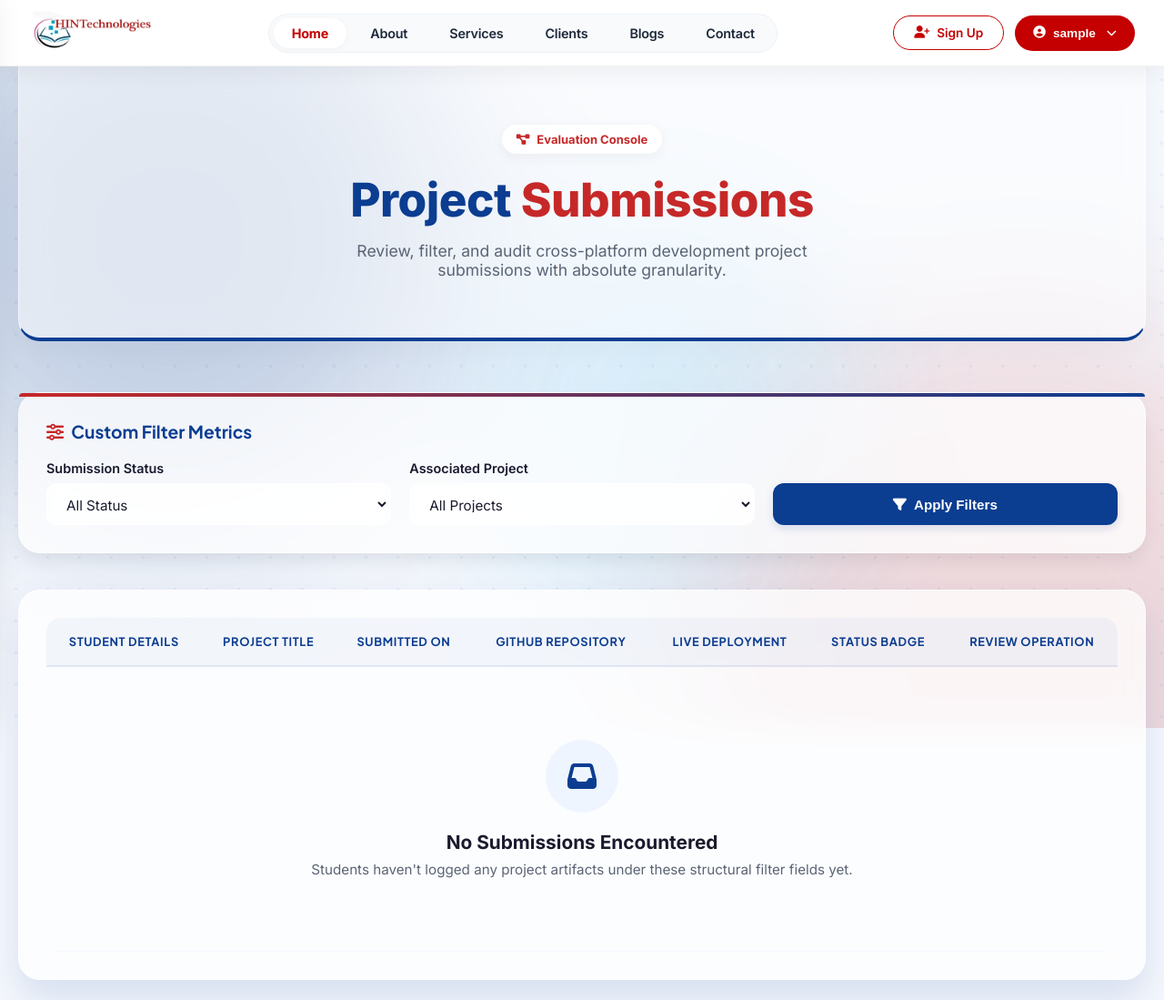
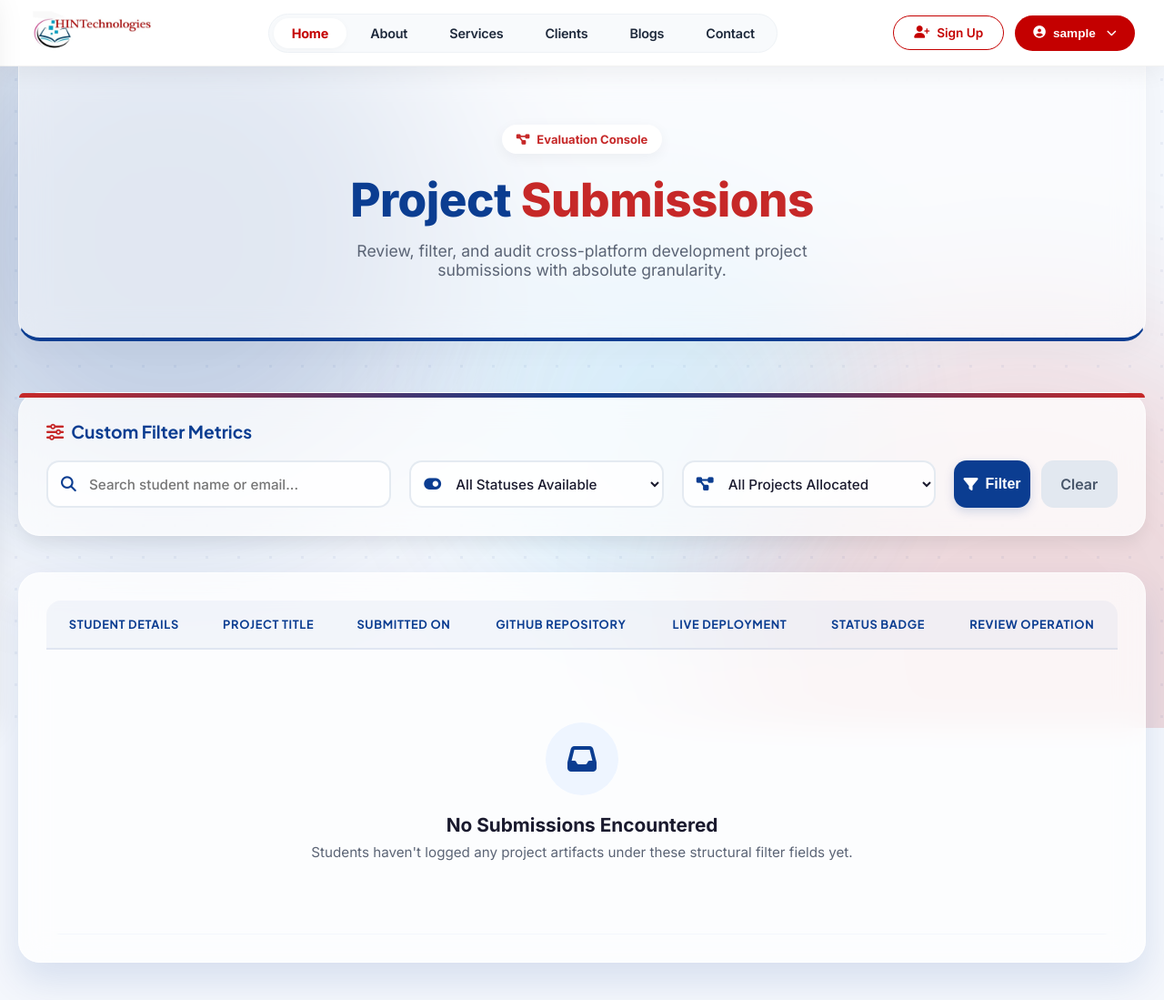
Before and after one commit to vinaykalwala/hintechnologies, a Django app: page /training/admin/submissions/ in a window 1280 px wide. Shown: the top 1099 px of the page at 91% size. Run offline with Django 5.2, Linux system fonts and the light colour scheme; the visitor is signed in with stand-in values (Sample User, id 1); data that the repository does not hold is empty.

Commit message:
added search bar

```diff
--- a/templates/training/admin/submissions/list.html
+++ b/templates/training/admin/submissions/list.html
@@ -192,8 +192,8 @@
         top: 0;
         left: 0;
         width: 100%;
-        height: 4px;
-        background: linear-gradient(90deg, var(--hin-red), var(--hin-blue));
+        height: 5px;
+        background: linear-gradient(90deg, var(--hin-red), var(--hin-blue), var(--hin-red));
         border-top-left-radius: var(--radius-lg);
         border-top-right-radius: var(--radius-lg);
     }
@@ -213,40 +213,100 @@
         color: var(--hin-red);
     }
 
-    .filter-grid {
+    .filter-form-grid {
         display: grid;
-        grid-template-columns: repeat(auto-fit, minmax(250px, 1fr));
+        grid-template-columns: repeat(12, 1fr);
         gap: 20px;
-        align-items: flex-end;
+        align-items: end;
     }
 
-    .filter-group label {
-        display: block;
-        font-weight: 600;
-        margin-bottom: 8px;
-        color: var(--dark-text);
-        font-size: 0.9rem;
+    .filter-input-wrapper {
+        position: relative;
+        display: flex;
+        align-items: center;
     }
 
-    .filter-group select {
+    .filter-input-wrapper i {
+        position: absolute;
+        left: 16px;
+        color: var(--hin-blue);
+        font-size: 1.05rem;
+        pointer-events: none;
+        transition: var(--transition);
+        z-index: 2;
+    }
+
+    .filter-panel input, .filter-panel select {
         width: 100%;
-        padding: 12px 16px;
-        border: 2px solid rgba(255, 255, 255, 0.8);
-        border-radius: 12px;
-        background: rgba(255, 255, 255, 0.5);
-        backdrop-filter: blur(5px);
-        transition: var(--transition);
+        padding: 12px 16px 12px 45px;
+        border-radius: 14px;
+        border: 2px solid rgba(226, 232, 240, 0.9);
+        background: rgba(255, 255, 255, 0.8);
         font-family: inherit;
         font-size: 0.95rem;
+        font-weight: 500;
         color: var(--dark-text);
-        height: 2.85rem;
+        transition: var(--transition);
+        height: 3.2rem;
     }
 
-    .filter-group select:focus {
+    .filter-panel input:focus, .filter-panel select:focus {
         border-color: var(--hin-blue);
         background: var(--white);
         outline: none;
-        box-shadow: 0 0 0 4px rgba(11, 61, 145, 0.1);
+        box-shadow: 0 0 0 5px rgba(11, 61, 145, 0.1);
+    }
+
+    .filter-panel input:focus + i, .filter-panel select:focus ~ i {
+        color: var(--hin-red);
+    }
+
+    /* Filter Action Button (Combination Blue -> Red Hover) */
+    .btn-hin-filter {
+        background-color: var(--hin-blue);
+        color: var(--white);
+        border: none;
+        border-radius: 14px;
+        font-weight: 700;
+        font-size: 1rem;
+        cursor: pointer;
+        transition: var(--transition);
+        height: 3.2rem;
+        display: flex;
+        align-items: center;
+        justify-content: center;
+        gap: 8px;
+        box-shadow: 0 4px 12px rgba(11, 61, 145, 0.18);
+        width: 100%;
+    }
+
+    .btn-hin-filter:hover {
+        background-color: var(--hin-red);
+        transform: translateY(-2px);
+        box-shadow: 0 6px 18px rgba(198, 40, 40, 0.25);
+    }
+
+    .btn-secondary-clear {
+        border-radius: 14px;
+        text-decoration: none;
+        text-align: center;
+        font-weight: 600;
+        font-size: 1rem;
+        display: flex;
+        align-items: center;
+        justify-content: center;
+        height: 3.2rem;
+        background: #e2e8f0;
+        color: #475569;
+        transition: var(--transition);
+        width: 100%;
+        border: 1px solid rgba(226, 232, 240, 0.5);
+    }
+
+    .btn-secondary-clear:hover {
+        background: #cbd5e1;
+        color: #1e293b;
+        transform: translateY(-1px);
     }
 
     /* --- PREMIUM SUBMISSION TABLE CARD --- */
@@ -401,31 +461,6 @@
         box-shadow: 0 6px 15px rgba(11, 61, 145, 0.25);
     }
 
-    /* Filter Action Button (Combination Blue -> Red Hover) */
-    .btn-hin-filter {
-        background-color: var(--hin-blue);
-        color: var(--white);
-        border: none;
-        padding: 12px;
-        border-radius: 12px;
-        font-weight: 600;
-        font-size: 0.95rem;
-        cursor: pointer;
-        transition: var(--transition);
-        height: 2.85rem;
-        display: flex;
-        align-items: center;
-        justify-content: center;
-        gap: 8px;
-        box-shadow: 0 4px 10px rgba(11, 61, 145, 0.15);
-    }
-
-    .btn-hin-filter:hover {
-        background-color: var(--hin-red);
-        transform: translateY(-2px);
-        box-shadow: 0 6px 15px rgba(198, 40, 40, 0.2);
-    }
-
     /* --- EMPTY STATE --- */
     .empty-state {
         text-align: center;
@@ -508,14 +543,23 @@
     }
 
     /* --- RESPONSIVE MEDIA QUERIES --- */
+    @media (max-width: 1200px) {
+        .filter-form-grid { grid-template-columns: repeat(2, 1fr); }
+        .grid-search { grid-column: span 2; }
+        .grid-status { grid-column: span 1; }
+        .grid-project { grid-column: span 1; }
+        .grid-actions { grid-column: span 2; }
+    }
+
     @media (max-width: 1024px) {
         .table th, .table td { padding: 15px 12px; }
     }
 
     @media (max-width: 768px) {
         .filter-panel { padding: 20px; }
-        .filter-grid { grid-template-columns: 1fr; gap: 15px; }
-        .btn-hin-filter { width: 100%; }
+        .filter-form-grid { grid-template-columns: 1fr; gap: 15px; }
+        .grid-search, .grid-status, .grid-project, .grid-actions { grid-column: span 1; }
+        .filter-actions-flex { flex-direction: column; }
         .table-card { padding: 20px 15px; }
         .link-badge { padding: 6px 10px; font-size: 0.8rem; }
     }
@@ -549,28 +593,42 @@
             <i class="fas fa-sliders-h"></i> Custom Filter Metrics
         </div>
         <form method="get">
-            <div class="filter-grid">
-                <div class="filter-group">
-                    <label>Submission Status</label>
+            <div class="filter-form-grid">
+
+                <div class="filter-input-wrapper grid-search" style="grid-column: span 4;">
+                    <input type="text" name="search" placeholder="Search student name or email..." value="{{ search_query }}">
+                    <i class="fas fa-search"></i>
+                </div>
+
+                <div class="filter-input-wrapper grid-status" style="grid-column: span 3;">
                     <select name="status" class="form-select">
-                        <option value="">All Status</option>
+                        <option value="">All Statuses Available</option>
                         {% for value, label in status_choices %}
                             <option value="{{ value }}" {% if status_filter == value %}selected{% endif %}>{{ label }}</option>
                         {% endfor %}
                     </select>
+                    <i class="fas fa-toggle-on"></i>
                 </div>
-                <div class="filter-group">
-                    <label>Associated Project</label>
+
+                <div class="filter-input-wrapper grid-project" style="grid-column: span 3;">
                     <select name="project" class="form-select">
-                        <option value="">All Projects</option>
+                        <option value="">All Projects Allocated</option>
                         {% for project in projects %}
                             <option value="{{ project.id }}" {% if project_filter == project.id|stringformat:"s" %}selected{% endif %}>{{ project.title }}</option>
                         {% endfor %}
                     </select>
+                    <i class="fas fa-project-diagram"></i>
                 </div>
-                <button type="submit" class="btn-hin-filter">
-                    <i class="fas fa-filter"></i> Apply Filters
-                </button>
+
+                <div class="grid-actions" style="grid-column: span 2;">
+                    <div class="filter-actions-flex" style="display: flex; gap: 12px; width: 100%;">
+                        <button type="submit" class="btn-hin-filter">
+                            <i class="fas fa-filter"></i> Filter
+                        </button>
+                        <a href="{% url 'training:project_submissions' %}" class="btn-secondary-clear">Clear</a>
+                    </div>
+                </div>
+
             </div>
         </form>
     </div>
@@ -649,7 +707,7 @@
                 <ul class="pagination">
                     {% if submissions.has_previous %}
                         <li class="page-item">
-                            <a class="page-link" href="?page={{ submissions.previous_page_number }}{% if status_filter %}&status={{ status_filter }}{% endif %}{% if project_filter %}&project={{ project_filter }}{% endif %}">
+                            <a class="page-link" href="?page={{ submissions.previous_page_number }}{% if status_filter %}&status={{ status_filter }}{% endif %}{% if project_filter %}&project={{ project_filter }}{% endif %}{% if search_query %}&search={{ search_query }}{% endif %}">
                                 <i class="fas fa-chevron-left"></i>
                             </a>
                         </li>
@@ -662,14 +720,14 @@
                             <li class="page-item active"><span class="page-link">{{ num }}</span></li>
                         {% elif num > submissions.number|add:'-3' and num < submissions.number|add:'3' %}
                             <li class="page-item">
-                                <a class="page-link" href="?page={{ num }}{% if status_filter %}&status={{ status_filter }}{% endif %}{% if project_filter %}&project={{ project_filter }}{% endif %}">{{ num }}</a>
+                                <a class="page-link" href="?page={{ num }}{% if status_filter %}&status={{ status_filter }}{% endif %}{% if project_filter %}&project={{ project_filter }}{% endif %}{% if search_query %}&search={{ search_query }}{% endif %}">{{ num }}</a>
                             </li>
                         {% endif %}
                     {% endfor %}
 
                     {% if submissions.has_next %}
                         <li class="page-item">
-                            <a class="page-link" href="?page={{ submissions.next_page_number }}{% if status_filter %}&status={{ status_filter }}{% endif %}{% if project_filter %}&project={{ project_filter }}{% endif %}">
+                            <a class="page-link" href="?page={{ submissions.next_page_number }}{% if status_filter %}&status={{ status_filter }}{% endif %}{% if project_filter %}&project={{ project_filter }}{% endif %}{% if search_query %}&search={{ search_query }}{% endif %}">
                                 <i class="fas fa-chevron-right"></i>
                             </a>
                         </li>
```
Also changed, not shown: templates/training/admin/deliverables/pending_reviews.html (+48 -21 lines).
